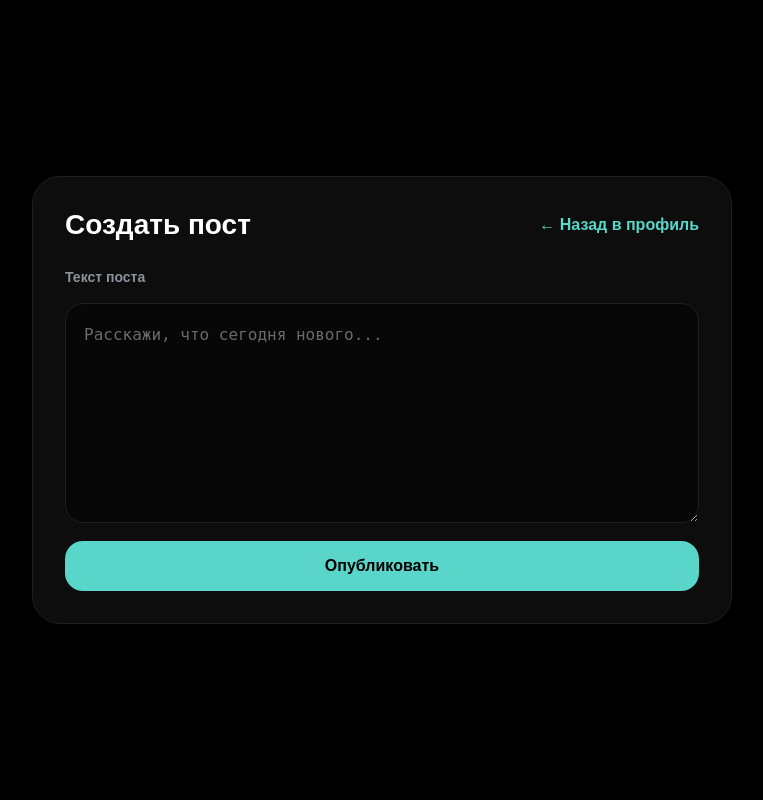
After one commit to timur1415/homework_fastapi, a FastAPI app: template templates/post.html in a window 1280 px wide. The commit adds this page. Shown: the whole page, without its empty margins (258-1021 px from the left). Run offline with FastAPI, Linux system fonts and the light colour scheme; the template is opened without the code that fills it, so the values that code supplies are empty.

Commit message:
добавил создание постов и сохранение их в бд

```diff
--- a/db/posts.py
+++ b/db/posts.py
@@ -20,5 +20,6 @@ async def get_post(author: str, content: str):
             "SELECT * FROM posts ORDER BY id DESC",
 
         )
+        await db.commit()
 
         return await cursor.fetchall()
--- a/main.py
+++ b/main.py
@@ -18,7 +18,6 @@ app.add_middleware(SessionMiddleware, secret_key="novi_secret_key")
 @app.on_event("startup")
 async def startup():
     await init_db()
-    await add_post('makssud', 'я крут')
 
 
 app.mount("/static", StaticFiles(directory="static"))
@@ -61,7 +60,7 @@ async def create_account(
 
     await add_user(password, nickname)
 
-    request.session['nickname'] = nickname
+    request.session["nickname"] = nickname
 
     return RedirectResponse("/profile", status_code=302)
 
@@ -88,7 +87,7 @@ async def login(request: Request, nickname: str = Form(...), password: str = For
             },
         )
 
-    request.session['nickname'] = nickname
+    request.session["nickname"] = nickname
 
     return RedirectResponse("/profile", status_code=302)
 
@@ -96,12 +95,31 @@ async def login(request: Request, nickname: str = Form(...), password: str = For
 @app.get("/profile")
 async def profile(request: Request):
 
-    nickname = request.session.get('nickname')
+    nickname = request.session.get("nickname")
 
     if not nickname:
-        return RedirectResponse('/')
+        return RedirectResponse("/")
 
     return templates.TemplateResponse(
         "profile.html",
         {"request": request, "nickname": nickname, "photo_url": "/static/photo.jpg"},
     )
+
+
+@app.get("/post")
+async def post(request: Request):
+    return templates.TemplateResponse(
+        "post.html",
+        {"request": request},
+    )
+
+
+@app.post("/create_post")
+async def create_post_post(request: Request, content: str = Form(...)):
+    nickname = request.session.get("nickname")
+
+    if not nickname:
+        RedirectResponse('/')
+
+    await add_post(nickname, content)
+    return RedirectResponse("/profile", status_code=302)
--- /dev/null
+++ b/templates/post.html
@@ -0,0 +1,122 @@
+<!DOCTYPE html>
+<html lang="ru">
+<head>
+    <meta charset="UTF-8">
+    <meta name="viewport" content="width=device-width, initial-scale=1.0">
+    <title>Создать пост</title>
+    <style>
+        * {
+            margin: 0;
+            padding: 0;
+            box-sizing: border-box;
+        }
+
+        body {
+            min-height: 100vh;
+            background: #000;
+            color: #fff;
+            font-family: Arial, sans-serif;
+            display: flex;
+            justify-content: center;
+            align-items: center;
+            padding: 32px;
+        }
+
+        .page {
+            width: min(700px, 100%);
+            background: #0d0d0d;
+            border: 1px solid #1f1f1f;
+            border-radius: 28px;
+            padding: 32px;
+            box-shadow: 0 20px 80px rgba(0, 0, 0, 0.25);
+        }
+
+        .header {
+            display: flex;
+            justify-content: space-between;
+            align-items: center;
+            gap: 16px;
+            margin-bottom: 28px;
+        }
+
+        .header-title {
+            font-size: 28px;
+            font-weight: 700;
+            color: #fff;
+        }
+
+        .back-link {
+            color: #59d6c9;
+            text-decoration: none;
+            font-weight: 700;
+            white-space: nowrap;
+        }
+
+        .form-card {
+            display: grid;
+            gap: 18px;
+        }
+
+        label {
+            color: #8b949e;
+            font-size: 14px;
+            font-weight: 700;
+        }
+
+        textarea {
+            width: 100%;
+            min-height: 220px;
+            background: #070707;
+            border: 1px solid #1f1f1f;
+            border-radius: 18px;
+            color: #fff;
+            padding: 18px;
+            font-size: 16px;
+            line-height: 1.6;
+            resize: vertical;
+        }
+
+        textarea::placeholder {
+            color: rgba(255, 255, 255, 0.4);
+        }
+
+        .submit-btn {
+            width: 100%;
+            padding: 16px;
+            border: none;
+            border-radius: 18px;
+            background: #59d6c9;
+            color: #000;
+            font-weight: 700;
+            font-size: 16px;
+            cursor: pointer;
+        }
+
+        .error {
+            padding: 16px;
+            border-radius: 18px;
+            background: rgba(255, 65, 65, 0.12);
+            border: 1px solid rgba(255, 65, 65, 0.25);
+            color: #ffb3b3;
+        }
+    </style>
+</head>
+<body>
+    <div class="page">
+        <div class="header">
+            <div class="header-title">Создать пост</div>
+            <a href="/profile" class="back-link">← Назад в профиль</a>
+        </div>
+
+        {% if error %}
+            <div class="error">{{ error }}</div>
+        {% endif %}
+
+        <form class="form-card" action="/create_post" method="post">
+            <label for="content">Текст поста</label>
+            <textarea id="content" name="content" placeholder="Расскажи, что сегодня нового..." required></textarea>
+            <button type="submit" class="submit-btn">Опубликовать</button>
+        </form>
+    </div>
+</body>
+</html>
```
Also changed, not shown: templates/profile.html (+7 -2 lines).
